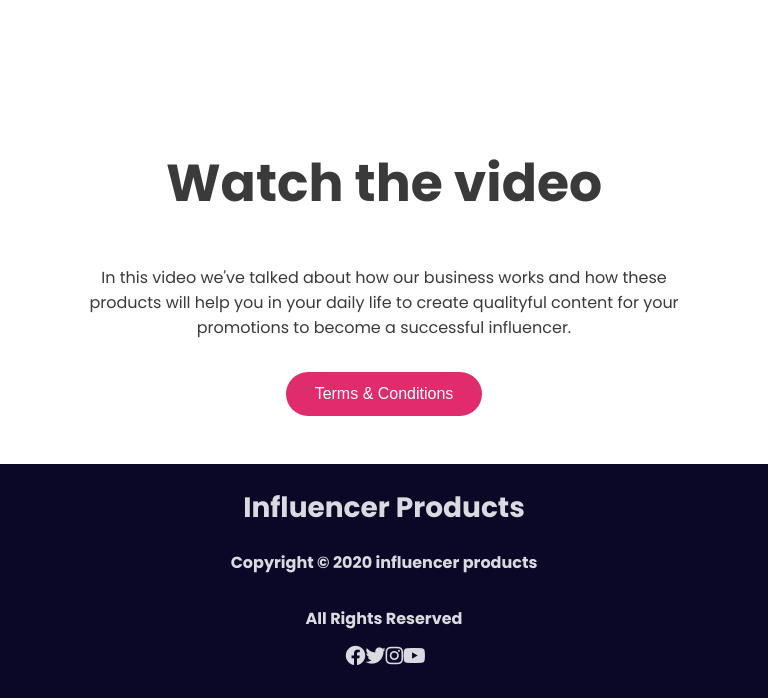
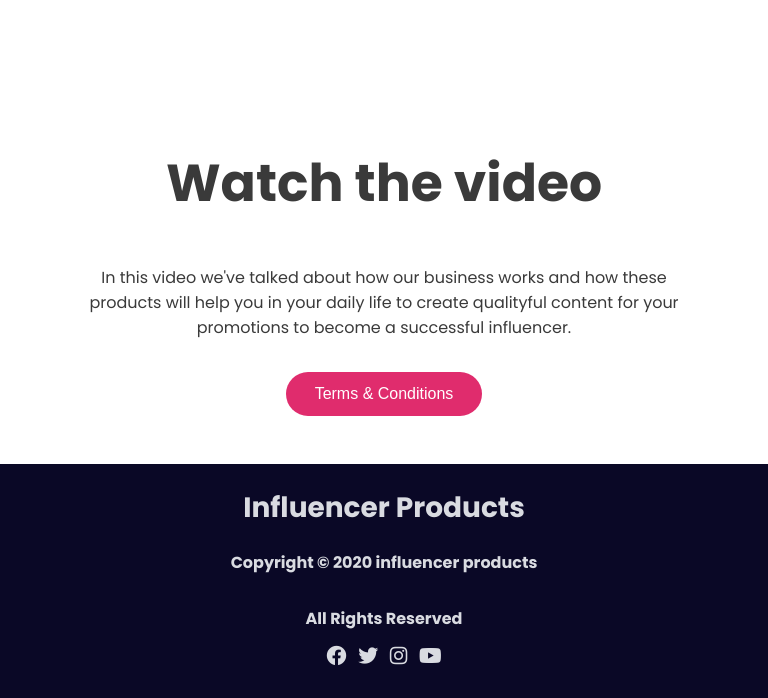
Before and after one commit to hasibmiraz/influencer-gear, a plain HTML site: page index.html in a window 768 px wide. Shown: the part 5048-5746 px from the top of the page. Drawn offline with Linux system fonts and the light colour scheme.

Commit message:
Icon Width Updated

```diff
--- a/styles.css
+++ b/styles.css
@@ -250,7 +250,7 @@ footer {
 }
 
 .social-icons {
-  width: 10%;
+  width: 12%;
   display: flex;
   justify-content: space-between;
 }
@@ -289,6 +289,10 @@ footer {
 
   .company-detail {
     flex-direction: column;
+  }
+
+  .social-icons {
+    width: 15%;
   }
 }
 
```
